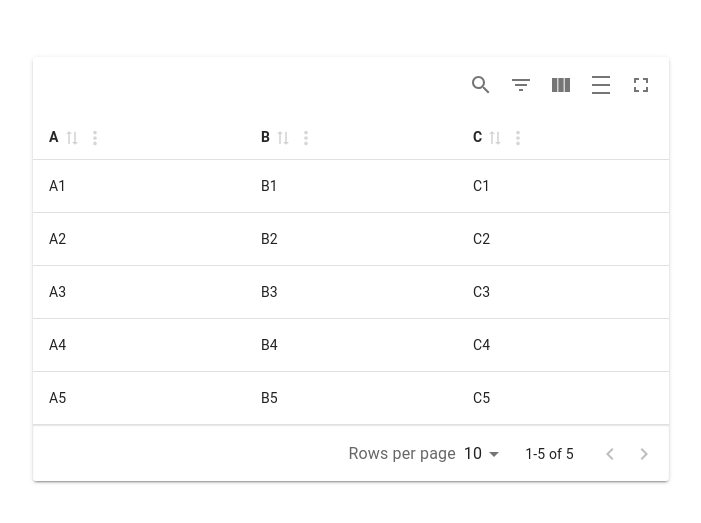
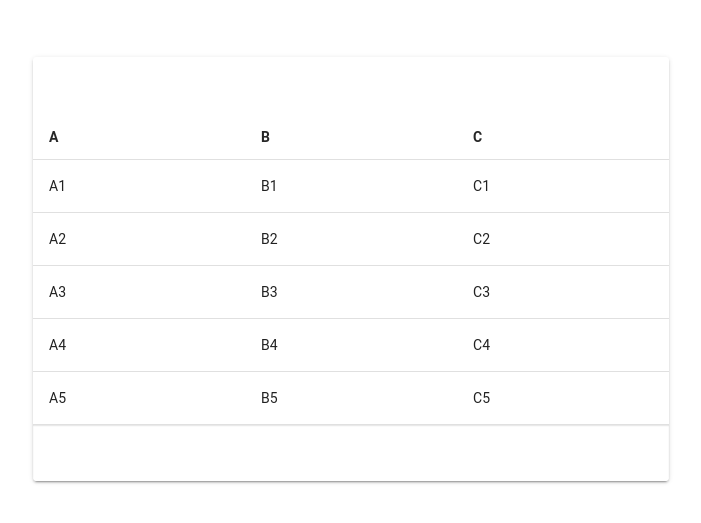
Before and after one commit to jackie-ou/headless-react-table, a React (Vite) app: page / in a window 1280 px wide. Shown: the part 131-654 px from the top of the page, without its empty margins (289-990 px from the left). Built offline with nearby package versions, Linux system fonts and the light colour scheme.

Commit message:
Refactor spread table props

```diff
--- a/src/Table.jsx
+++ b/src/Table.jsx
@@ -33,15 +33,19 @@ const Table = () => {
       },
     }),
   }));
+  const tableOptions = {
+    enableHiding: false,
+    enableFullScreenToggle: false,
+    enableDensityToggle: false,
+    enableFilters: false,
+    enablePagination: false,
+    enableColumnActions: false,
+    enableSorting: false,
+    editDisplayMode: "cell",
+    enableEditing: true,
+  };
 
-  return (
-    <MaterialReactTable
-      editDisplayMode="cell"
-      columns={columns}
-      data={data}
-      enableEditing
-    />
-  );
+  return <MaterialReactTable {...tableOptions} columns={columns} data={data} />;
 };
 
 export default Table;
```
